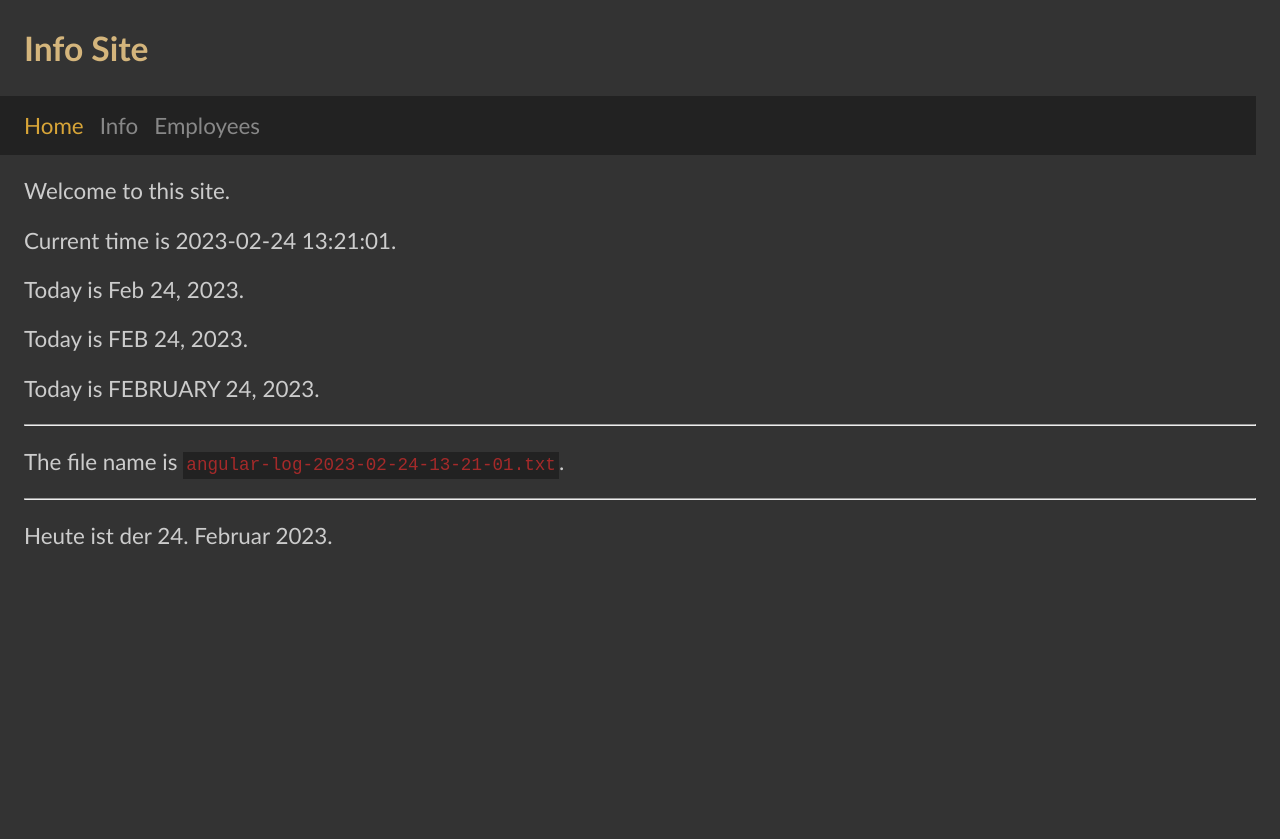
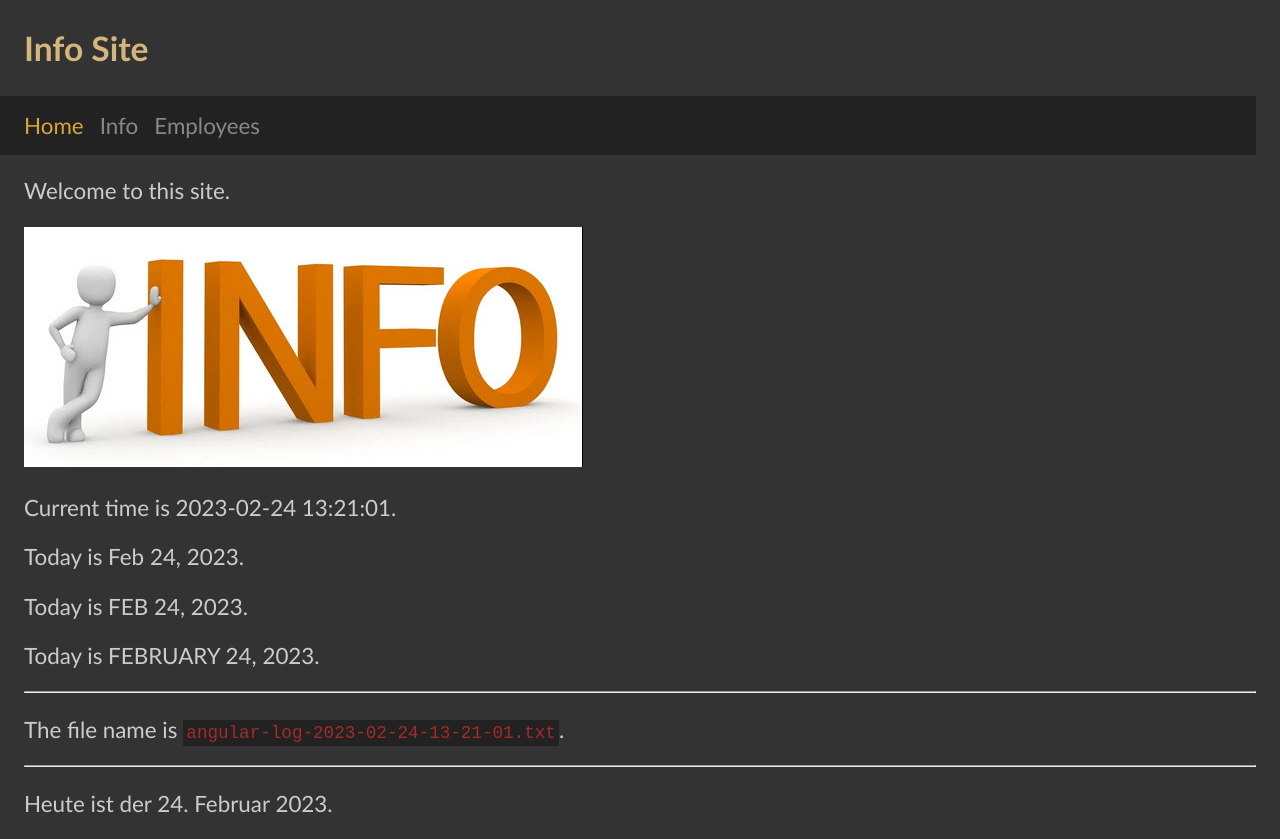
Before and after one commit to edwardtanguay/et004-angular-site, an Angular app: page /home in a window 1280 px wide. Before the commit the page ends 800 px from the top, so only its background shows below. Built offline with nearby package versions, Linux system fonts and the light colour scheme.

Commit message:
finished

```diff
--- a/src/app/home/home.component.html
+++ b/src/app/home/home.component.html
@@ -1,4 +1,6 @@
 <p>Welcome to this site.</p>
+
+<img src="assets/images/info.jpg"/>
 
 <p>Current time is {{now}}.</p>
 <p>Today is {{now | date}}.</p>
```
Also changed, not shown: src/assets/images/info.jpg (added).
